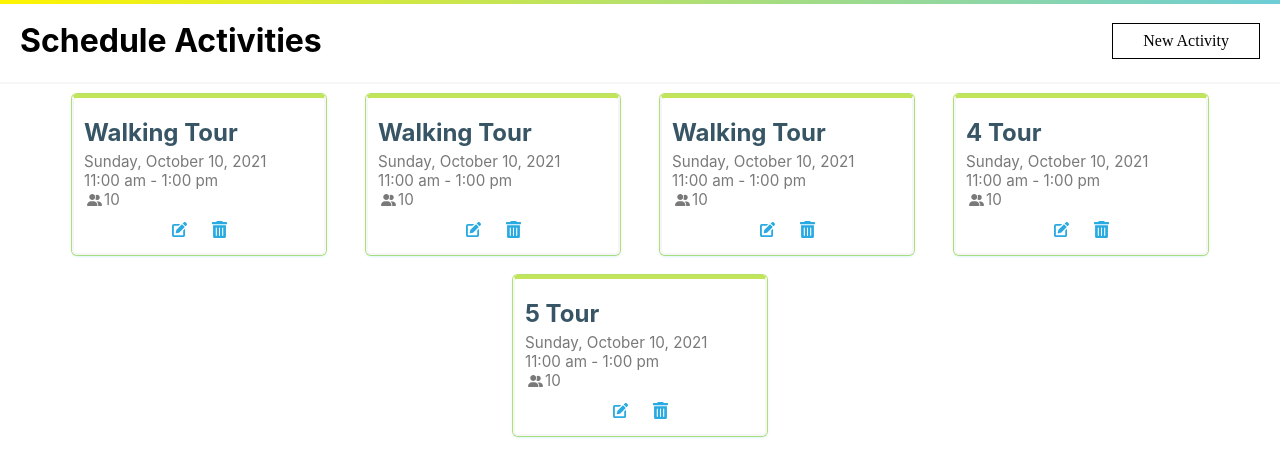
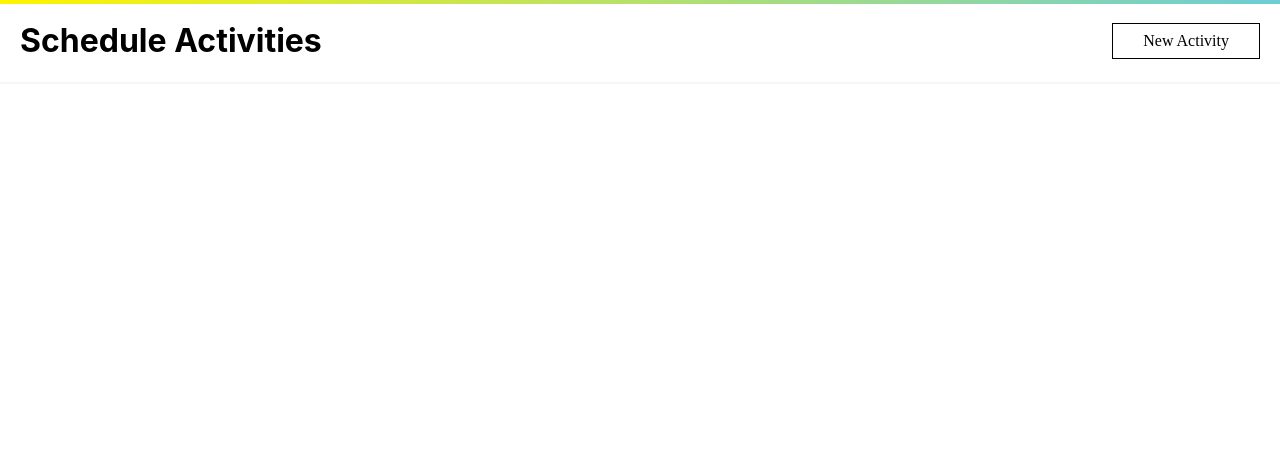
Before and after one commit to snehal1791/scheduleActivity, a React (Create React App) app: page / in a window 1280 px wide. Shown: the top 476 px of the page. Built offline with nearby package versions, Linux system fonts and the light colour scheme.

Commit message:
Update App.js

```diff
--- a/src/App.js
+++ b/src/App.js
@@ -6,48 +6,7 @@ import CreateActivity from './CreateActivity';
 
 class App extends Component {
   state= {
-    activities: [
-      {
-        id: 1,
-        activityName: 'Walking Tour',
-        date: '2021-10-10',
-        startTime: '11:00',
-        endTime: '13:00',
-        numMaxGuests: 10
-      },
-      {
-        id: 2,
-        activityName: 'Walking Tour',
-        date: '2021-10-10',
-        startTime: '11:00',
-        endTime: '13:00',
-        numMaxGuests: 10
-      },
-      {
-        id: 3,
-        activityName: 'Walking Tour',
-        date: '2021-10-10',
-        startTime: '11:00',
-        endTime: '13:00',
-        numMaxGuests: 10
-      },
-      {
-        id: 4,
-        activityName: '4 Tour',
-        date: '2021-10-10',
-        startTime: '11:00',
-        endTime: '13:00',
-        numMaxGuests: 10
-      },
-      {
-        id: 5,
-        activityName: '5 Tour',
-        date: '2021-10-10',
-        startTime: '11:00',
-        endTime: '13:00',
-        numMaxGuests: 10
-      }
-    ]
+    activities: []
   }
   handleCreateActivity = (activityObj) => {
     this.createActivity(activityObj);
@@ -88,7 +47,7 @@ class App extends Component {
   render(){
     return (
       <Routes>
-        <Route path={process.env.PUBLIC_URL + '/'} element={
+        <Route path='/' element={
           <ScheduleActivity
             activities={this.state.activities}
             onDeleteActivity={this.onDeleteActivity}
```
